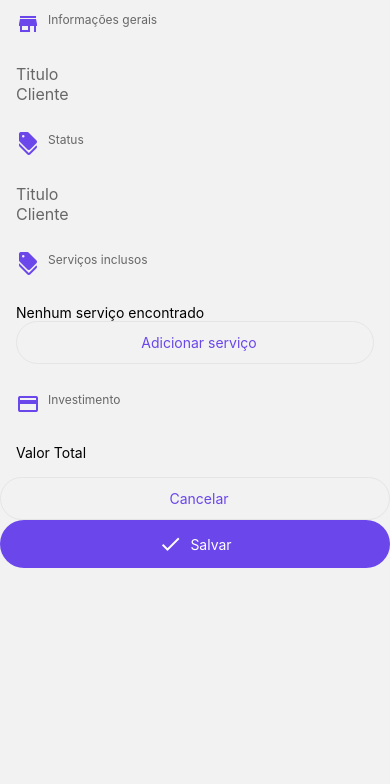
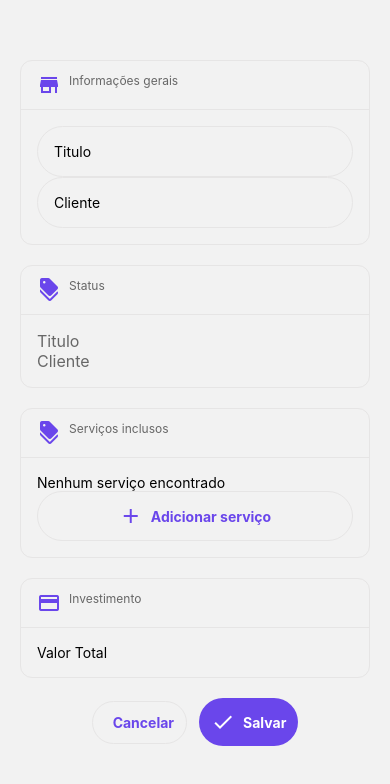
Before and after one commit to Micael-Macedo/orcamento, a React Native app: screen /orcamento in a window 390 px wide. Shown: the top 784 px of the page. Built offline with nearby package versions, Linux system fonts and the light colour scheme.

Commit message:
style: update components style

```diff
--- a/src/shared/Button/index.tsx
+++ b/src/shared/Button/index.tsx
@@ -18,7 +18,7 @@ export default function Button({ type, onPress, iconName, label, ...rest }: Butt
         <TouchableOpacity onPress={onPress} {...rest} style={ [typeButton, style.baseInput] }>
             <MaterialIcons name={iconName} size={24} color={colorButton} />
             {label.length > 0  && (
-                <Text style={{ color: colorButton }}>{label}</Text>
+                <Text style={{ color: colorButton, fontWeight:"bold" }}>{label}</Text>
             )}
         </TouchableOpacity>
     )
--- a/src/shared/Card/index.tsx
+++ b/src/shared/Card/index.tsx
@@ -14,7 +14,7 @@ export type Props = {
 
 export default function Card({ title, iconName, children }: Props) {
     return (
-        <View>
+        <View style={style.container}>
             <View style={style.titleContainer}>
                 <MaterialIcons size={24} name={iconName} color={DEFAULT_THEME.PRIMARY_COLOR} />
                 <Text style={style.title}>{title}</Text>
--- a/src/shared/Card/style.ts
+++ b/src/shared/Card/style.ts
@@ -3,15 +3,17 @@ import { DEFAULT_THEME } from "../../config/theme";
 
 export const style = StyleSheet.create({
     container: {
-        borderBottomWidth: 1,
-        borderBottomColor: DEFAULT_THEME.BORDER_COLOR,
+        borderWidth: 1,
+        borderColor: DEFAULT_THEME.BORDER_COLOR,
         borderRadius: 12
     },
     titleContainer: {
         flexDirection: "row",
         gap: 8,
         paddingHorizontal: 16,
-        paddingVertical: 12
+        paddingVertical: 12,
+        borderBottomColor: DEFAULT_THEME.BORDER_COLOR,
+        borderBottomWidth: 1,
     },
     title: {
         color: DEFAULT_THEME.TEXT_SECONDARY_COLOR,
--- a/src/shared/ServiceItem/index.tsx
+++ b/src/shared/ServiceItem/index.tsx
@@ -1,18 +1,20 @@
 import { Text, View } from "react-native";
 import { style } from "./style";
 import { IServiceItem } from "@/interfaces/serviceItem";
+import Button from "../Button";
 type Props = {
     data: IServiceItem
 }
 export default function ServiceItem({data}: Props) {
+
     return (
         <View style={style.container}>
             <View>
-                <Text style={style.title}>Item Title</Text>
                 <Text style={style.title}>Item company</Text>
+                <Text style={style.title}>{data.description}</Text>
             </View>
             <View>
-                <Text style={style.info}>R$ 00,00</Text>
+                <Text style={style.info}>R$ {parseFloat(data.price) * data.qty}</Text>
             </View>
         </View>
     )
--- a/src/views/Orcamento/index.tsx
+++ b/src/views/Orcamento/index.tsx
@@ -7,6 +7,7 @@ import Input from "@/shared/Input";
 import { IServiceItem } from "@/interfaces/serviceItem";
 import ServiceItem from "@/shared/ServiceItem";
 import { StackRoutesProps } from "@/routes/StackRoutes";
+import { style } from "./style";
 
 export default function Orcamento({ navigation }: StackRoutesProps<'orcamento'>) {
     const [servicos, setServicos] = useState<IServiceItem[]>([]);
@@ -18,11 +19,23 @@ export default function Orcamento({ navigation }: StackRoutesProps<'orcamento'>)
 
     }
 
+    function handleOpenService(service?: IServiceItem) {
+        if(!service) {
+            navigation.navigate('servico');
+            return;
+        }
+        navigation.navigate('servico', { id: service.id });
+    }
+
     return (
-        <View>
+        <View style={style.container}>
             <Card title="Informações gerais" iconName="store">
-                <Input placeholder="Titulo" />
-                <Input placeholder="Cliente" />
+                <Input
+                style={style.defaultInput}
+                placeholder="Titulo" />
+                <Input
+                style={style.defaultInput}
+                placeholder="Cliente" />
             </Card>
 
             <Card title="Status" iconName="discount">
@@ -35,11 +48,18 @@ export default function Orcamento({ navigation }: StackRoutesProps<'orcamento'>)
                     data={servicos}
                     keyExtractor={item => item.id}
                     renderItem={({ item }) => (
-                        <ServiceItem data={item} />
+                        <View>
+
+                            <ServiceItem data={item}/>
+                            <Button
+                                type="secondary"
+                                label=""
+                                onPress={() =>handleOpenService(item)} />
+                        </View>
                     )}
                     ListEmptyComponent={() => <Text>Nenhum serviço encontrado</Text>}
                 />
-                <Button label="Adicionar serviço" type="secondary" />
+                <Button iconName="add" label="Adicionar serviço" type="secondary" onPress={() => handleOpenService()}  />
             </Card>
 
             <Card title="Investimento" iconName="credit-card">
@@ -53,7 +73,7 @@ export default function Orcamento({ navigation }: StackRoutesProps<'orcamento'>)
                 </View>
             </Card>
 
-            <View>
+            <View style={style.actions}>
                 <Button label="Cancelar" type="secondary" onPress={handleCancel} />
                 <Button label="Salvar" iconName="check" type="primary" onPress={handleSave} />
             </View>
--- /dev/null
+++ b/src/views/Orcamento/style.ts
@@ -0,0 +1,23 @@
+import { DEFAULT_THEME } from "@/config/theme";
+import { StyleSheet } from "react-native";
+
+export const style = StyleSheet.create({
+    container: {
+        marginTop: 40,
+        flex: 1,
+        padding: 20,
+        gap: 20,
+    },
+    actions:{
+        flexDirection: "row",
+        alignItems: "center",
+        justifyContent: "center",
+        gap: 12,
+    },
+    defaultInput: {
+        borderWidth: 1,
+        borderColor: DEFAULT_THEME.BORDER_COLOR,
+        borderRadius: 48,
+        padding: 16,
+    }
+})
```
